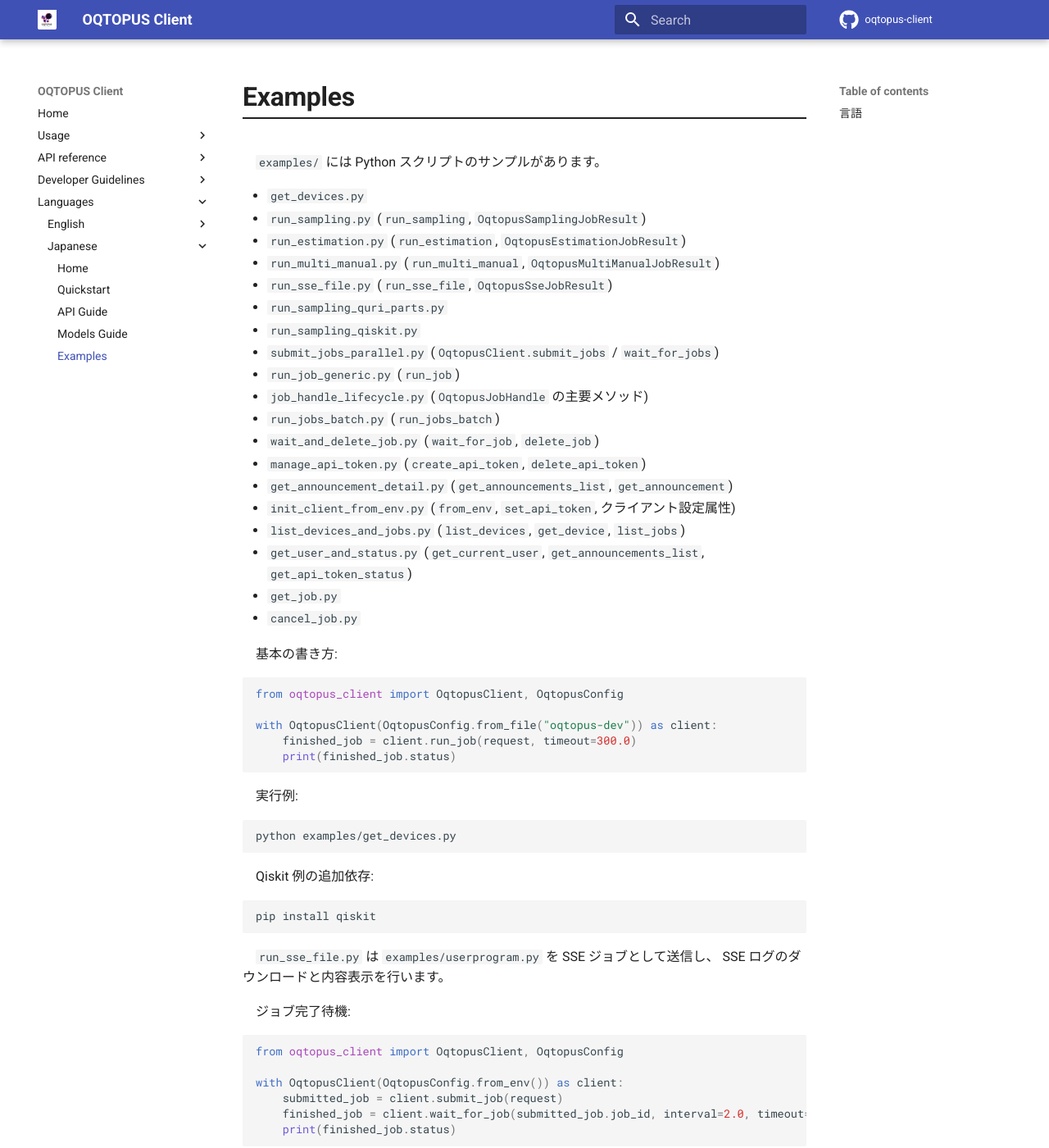
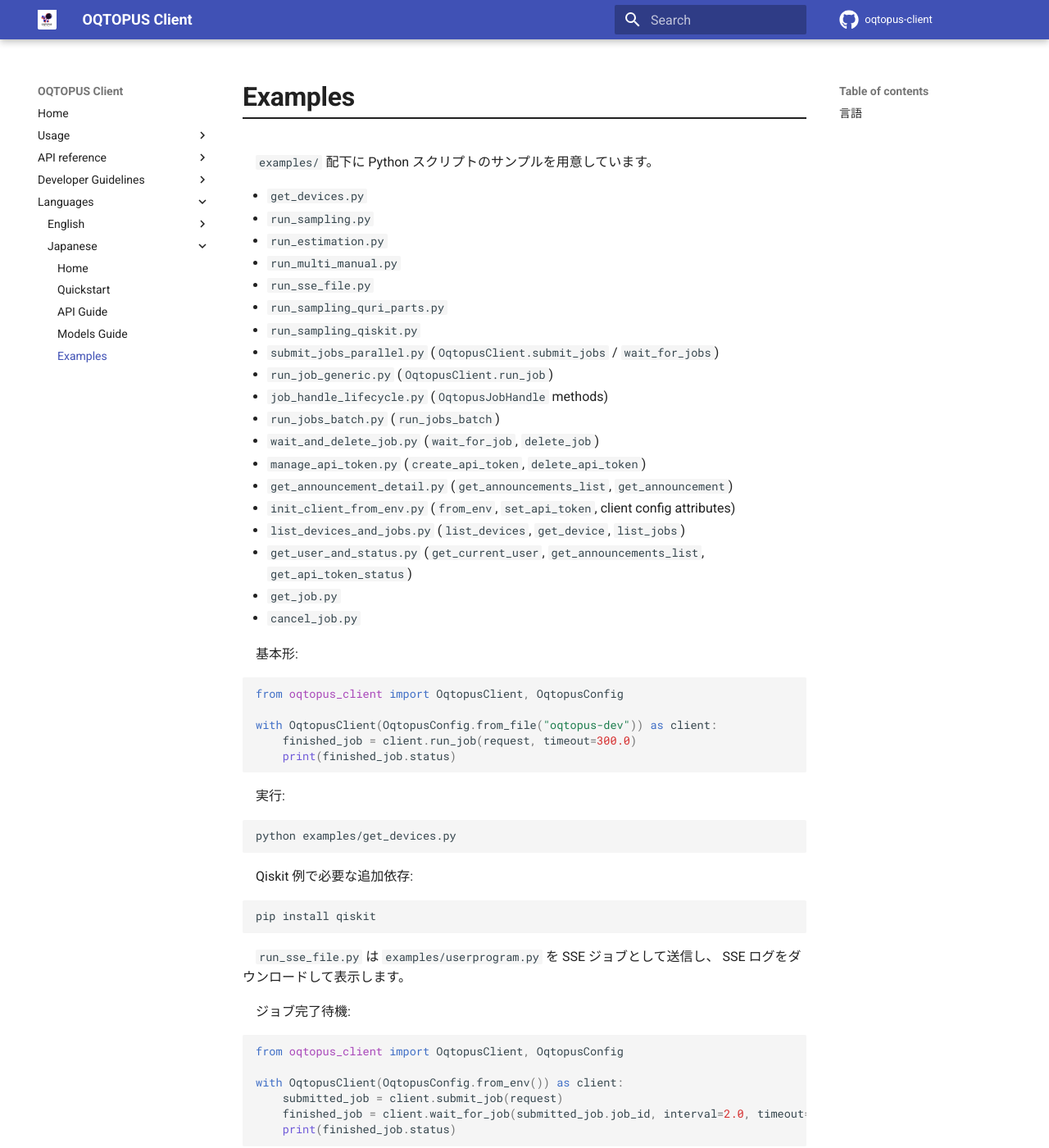
Before and after one commit to oqtopus-team/oqtopus-client, an MkDocs documentation site: the page built from docs/ja/examples.md, in a window 1280 px wide and 1400 px high. Shown: the whole window at 82% size. Built offline with MkDocs 1.6.1 and Material for MkDocs 9.7.7, drawn with Linux system fonts in a browser that asks for light colours; comment, search, counter and statistics services are not loaded; some of the changed text lies outside the part shown.

Commit message:
docs: update japanese documents

````diff
--- a/docs/ja/examples.md
+++ b/docs/ja/examples.md
@@ -1,28 +1,28 @@
 # Examples
 
-`examples/` には Python スクリプトのサンプルがあります。
+`examples/` 配下に Python スクリプトのサンプルを用意しています。
 
 - `get_devices.py`
-- `run_sampling.py` (`run_sampling`, `OqtopusSamplingJobResult`)
-- `run_estimation.py` (`run_estimation`, `OqtopusEstimationJobResult`)
-- `run_multi_manual.py` (`run_multi_manual`, `OqtopusMultiManualJobResult`)
-- `run_sse_file.py` (`run_sse_file`, `OqtopusSseJobResult`)
+- `run_sampling.py`
+- `run_estimation.py`
+- `run_multi_manual.py`
+- `run_sse_file.py`
 - `run_sampling_quri_parts.py`
 - `run_sampling_qiskit.py`
 - `submit_jobs_parallel.py` (`OqtopusClient.submit_jobs` / `wait_for_jobs`)
-- `run_job_generic.py` (`run_job`)
-- `job_handle_lifecycle.py` (`OqtopusJobHandle` の主要メソッド)
+- `run_job_generic.py` (`OqtopusClient.run_job`)
+- `job_handle_lifecycle.py` (`OqtopusJobHandle` methods)
 - `run_jobs_batch.py` (`run_jobs_batch`)
 - `wait_and_delete_job.py` (`wait_for_job`, `delete_job`)
 - `manage_api_token.py` (`create_api_token`, `delete_api_token`)
 - `get_announcement_detail.py` (`get_announcements_list`, `get_announcement`)
-- `init_client_from_env.py` (`from_env`, `set_api_token`, クライアント設定属性)
+- `init_client_from_env.py` (`from_env`, `set_api_token`, client config attributes)
 - `list_devices_and_jobs.py` (`list_devices`, `get_device`, `list_jobs`)
 - `get_user_and_status.py` (`get_current_user`, `get_announcements_list`, `get_api_token_status`)
 - `get_job.py`
 - `cancel_job.py`
 
-基本の書き方:
+基本形:
 
 ```python
 from oqtopus_client import OqtopusClient, OqtopusConfig
@@ -32,20 +32,20 @@
     print(finished_job.status)
 ```
 
-実行例:
+実行:
 
 ```bash
 python examples/get_devices.py
 ```
 
-Qiskit 例の追加依存:
+Qiskit 例で必要な追加依存:
 
 ```bash
 pip install qiskit
 ```
 
 `run_sse_file.py` は `examples/userprogram.py` を SSE ジョブとして送信し、
-SSE ログのダウンロードと内容表示を行います。
+SSE ログをダウンロードして表示します。
 
 ジョブ完了待機:
 
@@ -58,7 +58,7 @@
     print(finished_job.status)
 ```
 
-結果整形ユーティリティ:
+結果整形ヘルパー:
 
 ```python
 from oqtopus_client import normalize_sampling_result
````
